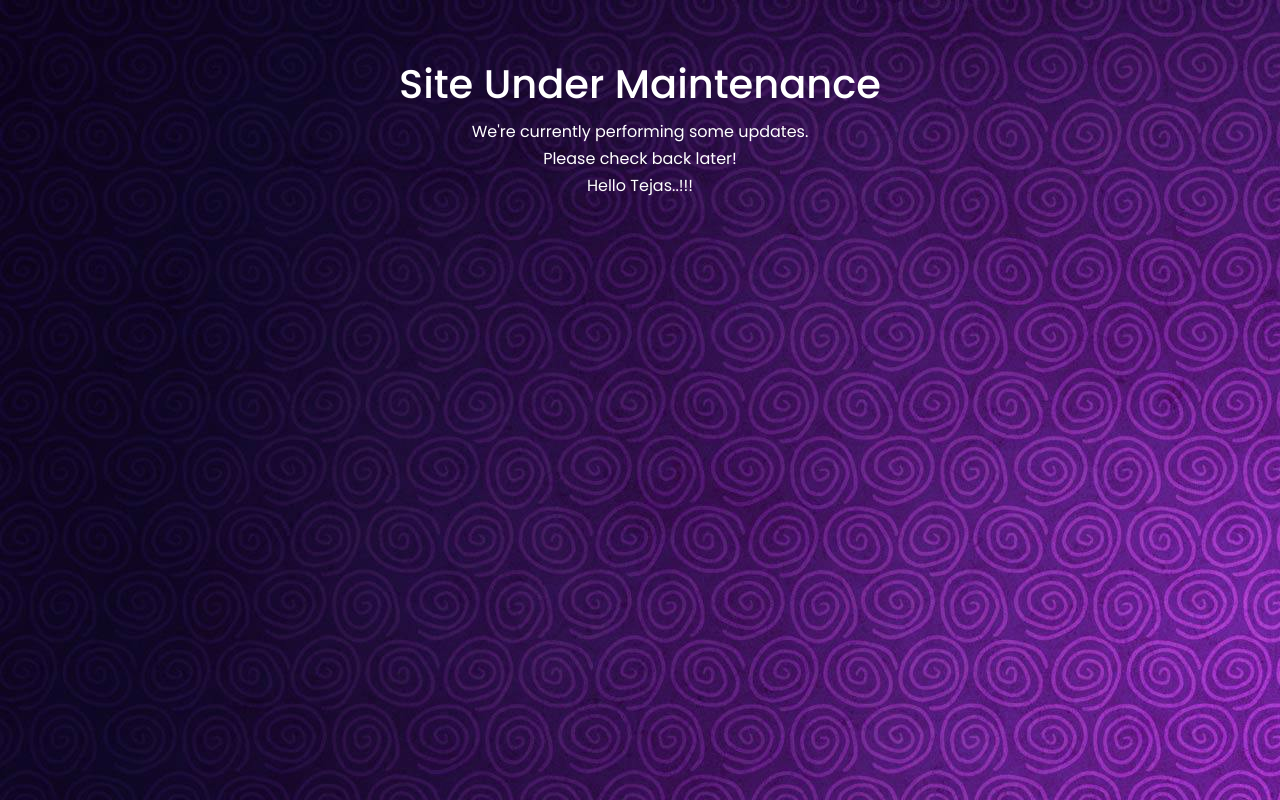
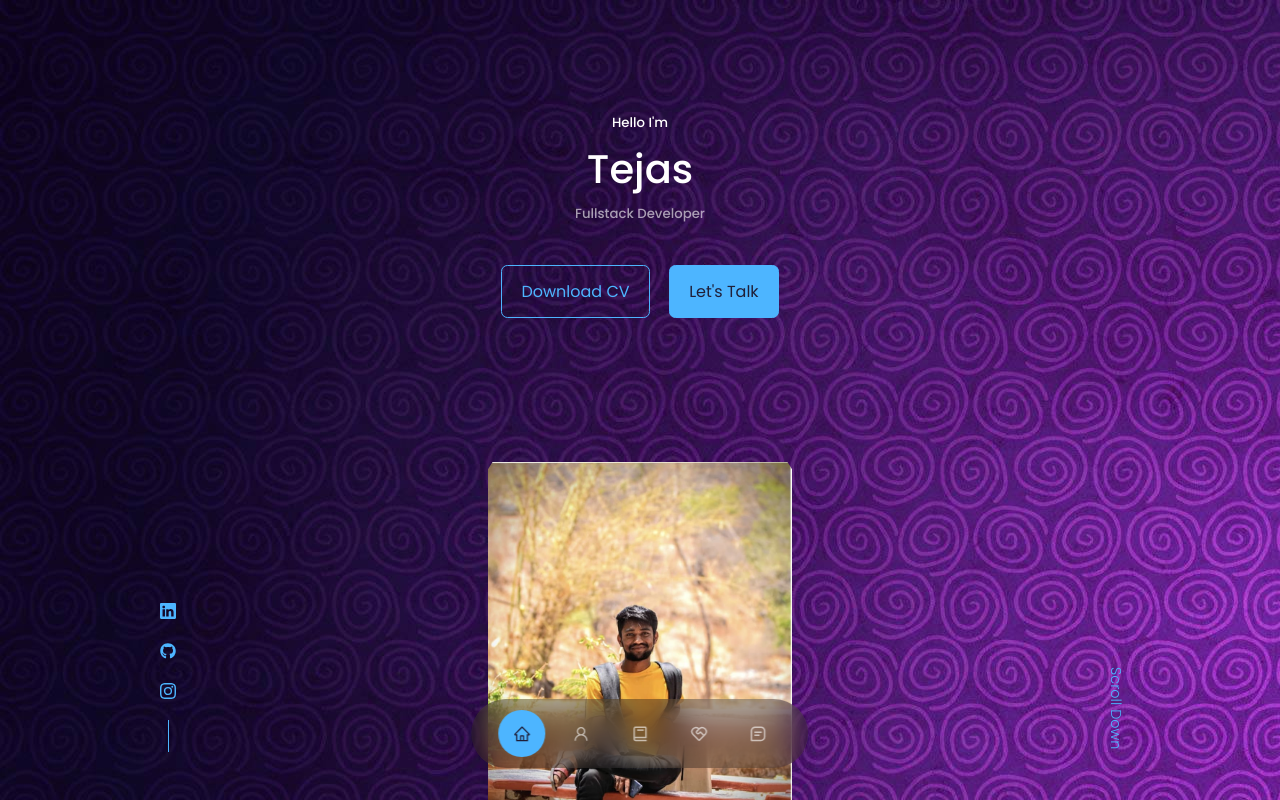
Before and after one commit to TejasBadhe07/www.tejasbadheportfolio.com, a React (Create React App) app: page / in a window 1280 px wide. Shown: the top 800 px of the page. Built offline with nearby package versions, Linux system fonts and the light colour scheme.

Commit message:
update tag

```diff
--- a/public/index.html
+++ b/public/index.html
@@ -4,7 +4,7 @@
     <meta charset="UTF-8">
     <meta http-equiv="X-UA-Compatible" content="IE=edge">
     <meta name="viewport" content="width=device-width, initial-scale=1.0">
-    <title>Personal Portfolio Website</title>
+    <title>Tejas Badhe Portfolio</title>
 </head>
 <body>
     <div id="root"></div>
--- a/src/App.jsx
+++ b/src/App.jsx
@@ -12,7 +12,7 @@ import Footer from './components/footer/Footer';
 
 const App = () => {
   // Set a variable to determine if the site is under maintenance
-  const isUnderMaintenance = 0; // Set to 1 to show the website, 0 to show maintenance message
+  const isUnderMaintenance = 1; // Set to 1 to show the website, 0 to show maintenance message
 
   return (
     <>
--- a/src/components/nav/Nav.jsx
+++ b/src/components/nav/Nav.jsx
@@ -11,6 +11,7 @@ const Nav = () => {
   const [activeNav, setActiveNav] = useState('#')
   return (
     <nav>
+
       {/*==========================================  ACTIVE TAGS  =========================================*/}
       <a href="#" onClick={() =>setActiveNav('#')} className={activeNav === '#' ? 'active' : ''}><AiOutlineHome/></a>
       <a href="#about" onClick={() =>setActiveNav('about')} className={activeNav === 'about' ? 'active' : ''}><AiOutlineUser/></a>
--- a/src/components/testimonials/Testimonials.jsx
+++ b/src/components/testimonials/Testimonials.jsx
@@ -1,3 +1,4 @@
+// eslint-disable-next-line
 {/*
 import React from 'react'
 import './testimonials.css'
```
